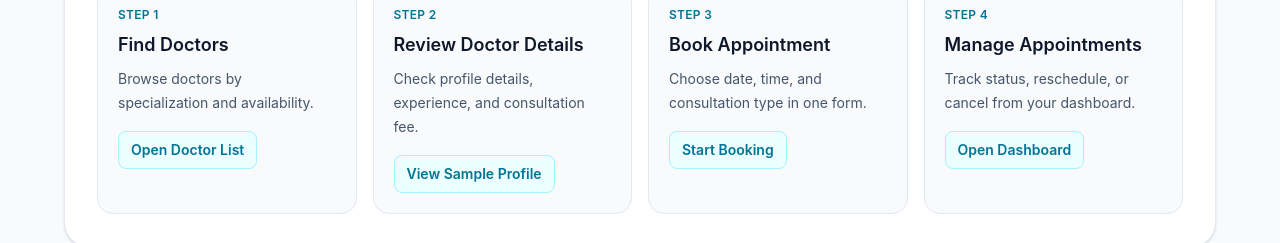
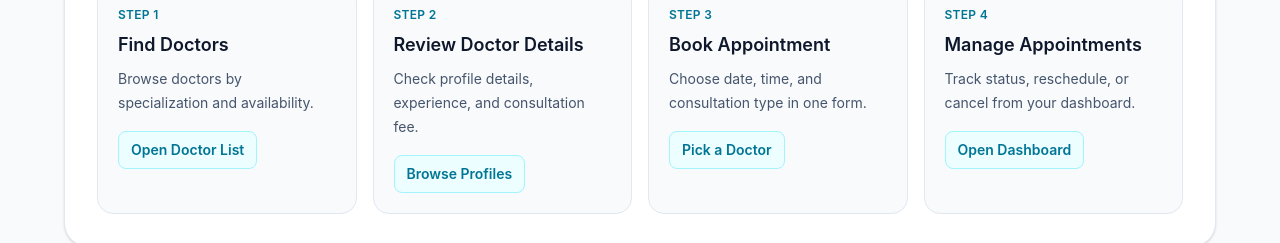
Before and after one commit to Tharsi-Rangan/smart-healthcare-platform, a React (Vite) app in the folder frontend/: page / in a window 1280 px wide. Shown: the part 2080-2323 px from the top of the page. Built offline with nearby package versions, Linux system fonts and the light colour scheme; no server answers.

Commit message:
refactor: update HealthInsightCard component for improved animation and styling; remove unused mock data in HomePage

```diff
--- a/frontend/src/components/patient/HealthInsightCard.jsx
+++ b/frontend/src/components/patient/HealthInsightCard.jsx
@@ -1,5 +1,5 @@
 import { useState, useEffect } from "react";
-import { motion, AnimatePresence } from "framer-motion";
+import { motion as Motion, AnimatePresence } from "framer-motion";
 import { Sparkles, ArrowRight } from "lucide-react";
 import { HEALTH_INSIGHTS } from "../../features/patient/patientConstants";
 
@@ -19,7 +19,7 @@ function HealthInsightCard() {
   const insight = HEALTH_INSIGHTS[index];
 
   return (
-    <div className="relative overflow-hidden rounded-3xl bg-gradient-to-br from-sky-500 to-indigo-600 p-8 text-white shadow-lg shadow-sky-100">
+    <div className="relative overflow-hidden rounded-3xl bg-linear-to-br from-sky-500 to-indigo-600 p-8 text-white shadow-lg shadow-sky-100">
       {/* Decorative background circle */}
       <div className="absolute -right-8 -top-8 h-32 w-32 rounded-full bg-white/10 blur-2xl" />
       <div className="absolute -bottom-8 -left-8 h-32 w-32 rounded-full bg-sky-300/20 blur-2xl" />
@@ -35,7 +35,7 @@ function HealthInsightCard() {
         </div>
 
         <AnimatePresence mode="wait">
-          <motion.div
+          <Motion.div
             key={insight.id}
             initial={{ opacity: 0, x: 20 }}
             animate={{ opacity: 1, x: 0 }}
@@ -47,7 +47,7 @@ function HealthInsightCard() {
             <p className="text-lg font-medium leading-relaxed text-sky-50">
               {insight.text}
             </p>
-          </motion.div>
+          </Motion.div>
         </AnimatePresence>
 
         <div className="flex items-center justify-between border-t border-white/10 pt-4">
--- a/frontend/src/pages/public/HomePage.jsx
+++ b/frontend/src/pages/public/HomePage.jsx
@@ -1,10 +1,7 @@
 import { Link } from "react-router-dom";
 import hero1Image from "../../assets/hero1.png";
-import { mockDoctors } from "../shared/doctorMockData";
 
 function HomePage() {
-  const sampleDoctorId = mockDoctors[0]?.id || "";
-
   const features = [
     {
       title: "Book Appointments Easily",
@@ -71,15 +68,15 @@ function HomePage() {
       step: "Step 2",
       title: "Review Doctor Details",
       description: "Check profile details, experience, and consultation fee.",
-      to: `/doctors/${sampleDoctorId}`,
-      action: "View Sample Profile",
+      to: "/doctors",
+      action: "Browse Profiles",
     },
     {
       step: "Step 3",
       title: "Book Appointment",
       description: "Choose date, time, and consultation type in one form.",
-      to: `/book-appointment?doctorId=${sampleDoctorId}`,
-      action: "Start Booking",
+      to: "/doctors",
+      action: "Pick a Doctor",
     },
     {
       step: "Step 4",
```
